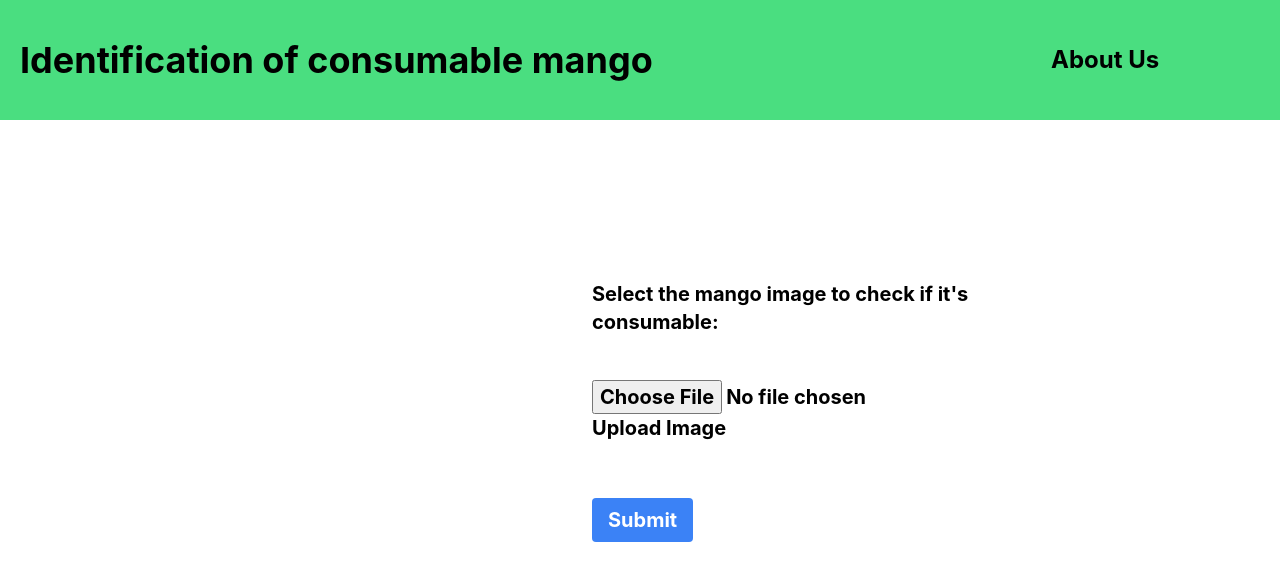
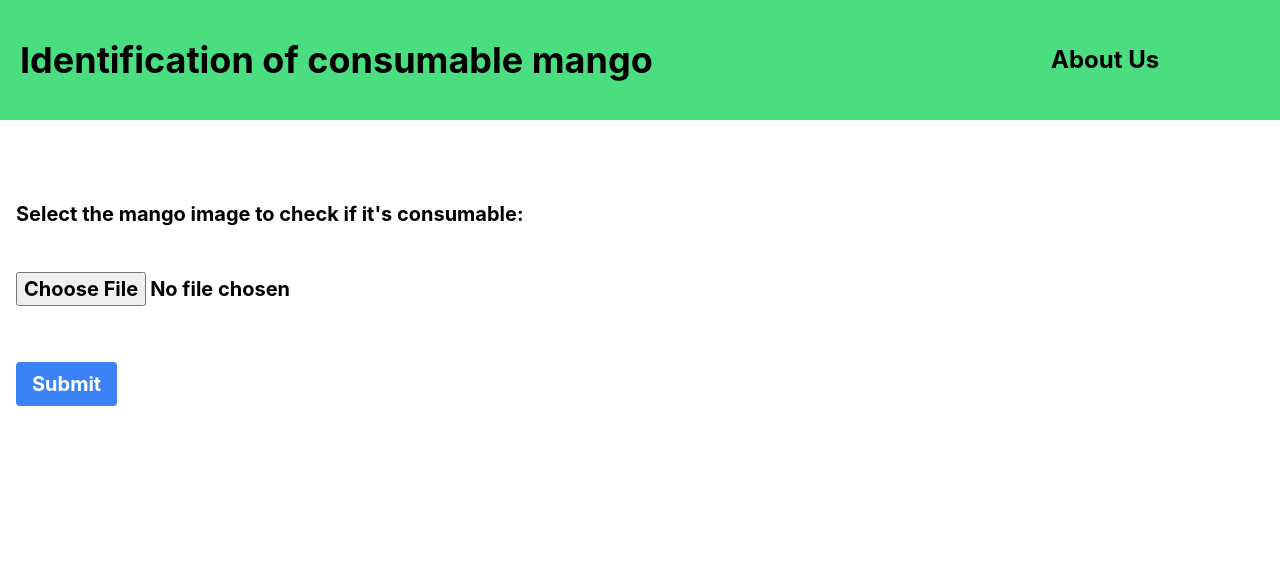
Before and after one commit to dilshankarunarathne/Mango_Analyse_Web, a React (Create React App) app in the folder mango-analysis/: page / in a window 1280 px wide. Shown: the top 580 px of the page. Built offline with nearby package versions, Linux system fonts and the light colour scheme.

Commit message:
Update Home.js

```diff
--- a/mango-analysis/src/Components/Home.js
+++ b/mango-analysis/src/Components/Home.js
@@ -55,9 +55,6 @@ function Home() {
   return (
     <div>
       <Header />
-      <div className="mt-16 p-4 flex justify-center items-center">
-        <div className="relative min-h-full w-32 ...">
-          <div className="absolute inset-0 ... ">
             <div className='flex'>
               <div className='image-select flex-1'>
                 <div className="text-xl font-bold items-center justify-center mt-16 p-4">
@@ -73,7 +70,7 @@ function Home() {
                       accept="image/*"
                       onChange={handleFileChange}
                     />
-                    <label htmlFor="imageUpload">Upload Image</label>
+                    {/* <label htmlFor="imageUpload">Upload Image</label> */}
                   </div>
                   {previewSource && (
                     <img src={previewSource} alt="chosen" style={{ height: '300px' }} />
@@ -100,9 +97,6 @@ function Home() {
                   </div>
                 )}
               </div>
-            </div>
-          </div>
-        </div>
       </div>
       {/* <Footer /> */}
     </div>
```
